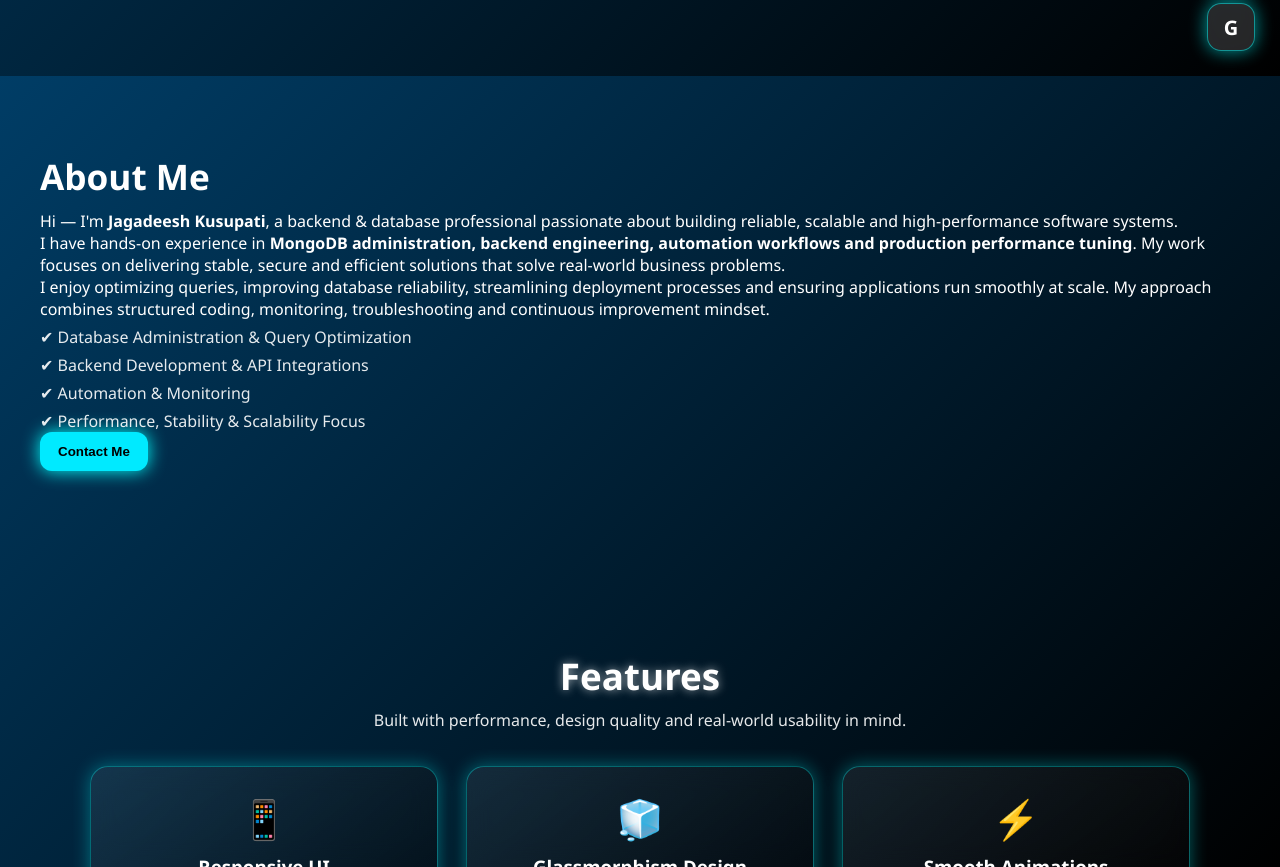
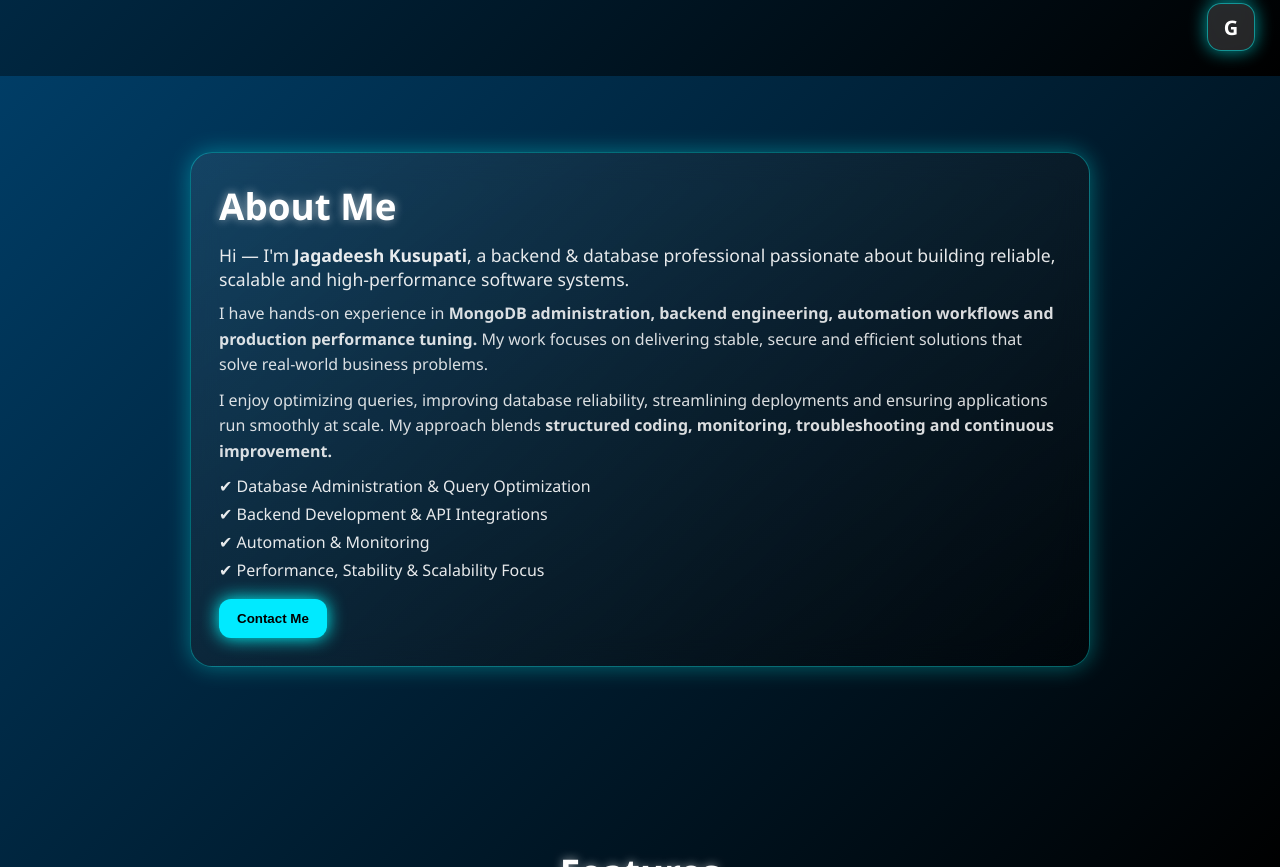
Before and after one commit to jdeesh676-png/jagadeeshprofile, a plain HTML site: page index.html in a window 1280 px wide. Shown: the part 724-1591 px from the top of the page. Drawn offline with Linux system fonts and the light colour scheme.

Commit message:
Update index.html

```diff
--- a/index.html
+++ b/index.html
@@ -346,36 +346,36 @@
 </section>
 <section id="about" class="about-sec">
 
-  <div class="about-wrapper reveal">
+  <div class="about-card reveal">
 
-    <div class="about-text">
+    <h2 class="about-title">About Me</h2>
 
-      <h2>About Me</h2>
-
-      <p class="about-tagline">
+    <p class="about-intro">
       Hi — I'm <b>Jagadeesh Kusupati</b>, a backend & database professional
-        passionate about building reliable, scalable and high-performance software systems.
+      passionate about building reliable, scalable and high-performance
+      software systems.
     </p>
 
-      <p class="about-desc">
-        I have hands-on experience in <b>MongoDB administration, backend engineering,
-        automation workflows and production performance tuning</b>.
-        My work focuses on delivering stable, secure and efficient solutions
-        that solve real-world business problems.
+    <p class="about-body">
+      I have hands-on experience in
+      <b>MongoDB administration, backend engineering,
+      automation workflows and production performance tuning.</b>
+      My work focuses on delivering stable, secure and efficient
+      solutions that solve real-world business problems.
     </p>
 
-      <p class="about-desc">
+    <p class="about-body">
       I enjoy optimizing queries, improving database reliability,
-        streamlining deployment processes and ensuring applications run smoothly at scale.
-        My approach combines structured coding, monitoring, troubleshooting
-        and continuous improvement mindset.
+      streamlining deployments and ensuring applications run smoothly at scale.
+      My approach blends <b>structured coding, monitoring,
+      troubleshooting and continuous improvement.</b>
     </p>
 
-      <div class="about-highlights">
-        <p>✔ Database Administration & Query Optimization</p>
-        <p>✔ Backend Development & API Integrations</p>
-        <p>✔ Automation & Monitoring</p>
-        <p>✔ Performance, Stability & Scalability Focus</p>
+    <div class="about-list">
+      <span>✔ Database Administration & Query Optimization</span>
+      <span>✔ Backend Development & API Integrations</span>
+      <span>✔ Automation & Monitoring</span>
+      <span>✔ Performance, Stability & Scalability Focus</span>
     </div>
 
     <button class="about-btn" onclick="openContact()">
@@ -384,9 +384,8 @@
 
   </div>
 
-  </div>
+</section>
 
-</section>
 
 <!-- FEATURES -->
 <section id="features" class="features-sec">
```
Lines whose indentation alone changed are shown as unchanged.
